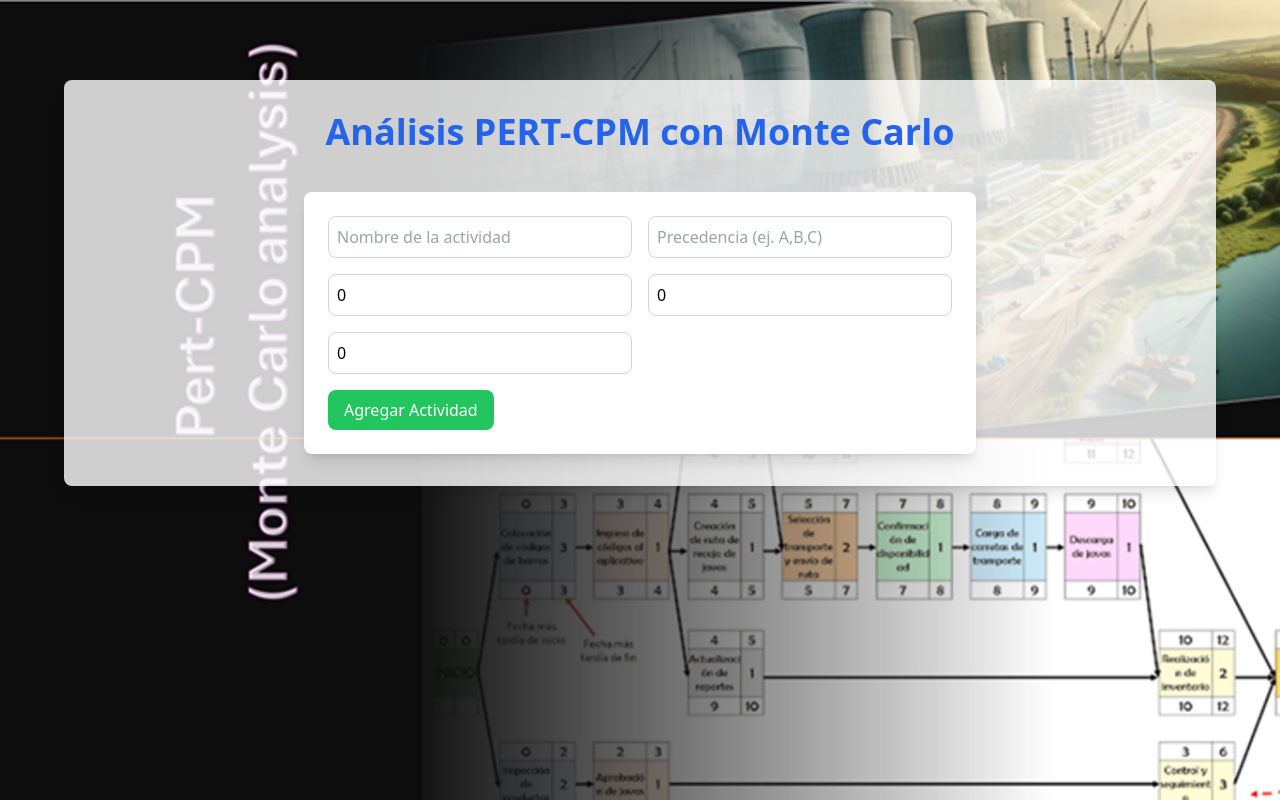
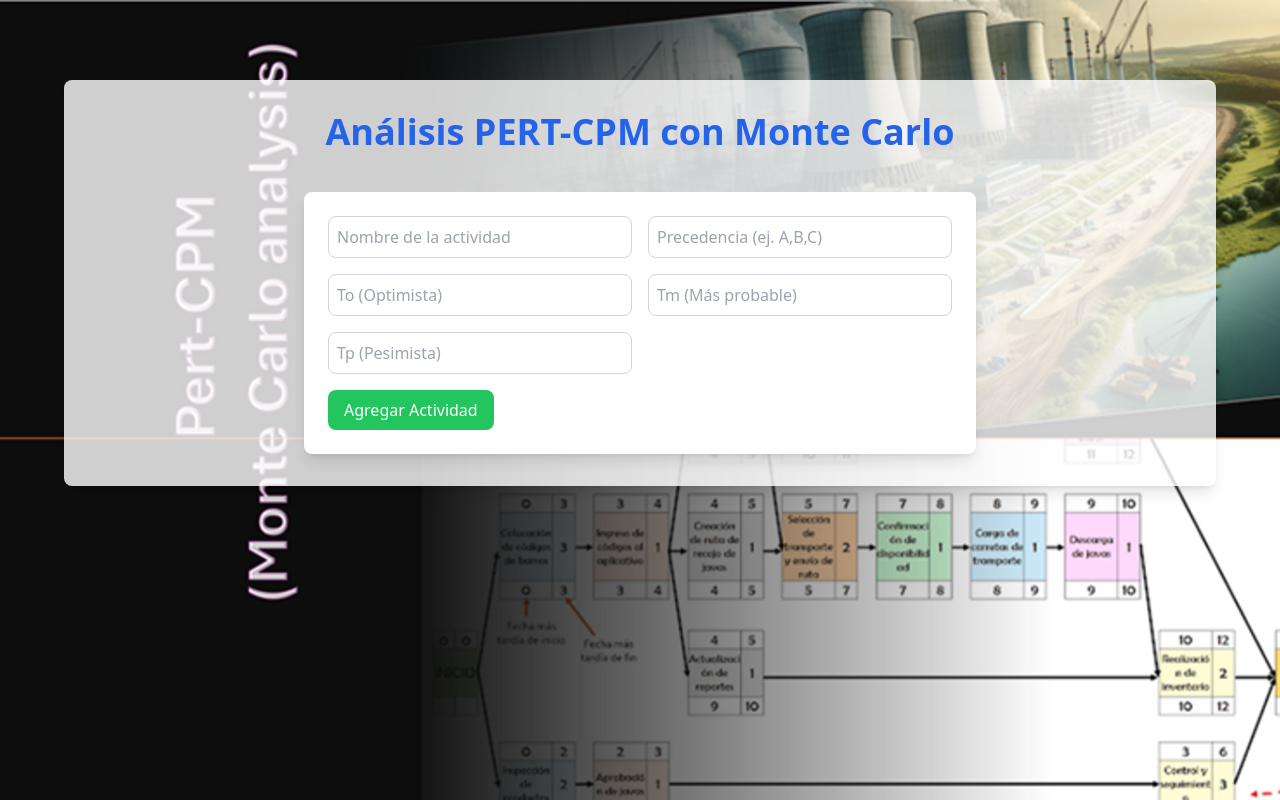
Before and after one commit to sergiorhvenetor/Montecarlo, a Next.js app: page / in a window 1280 px wide. Built offline with nearby package versions, Linux system fonts and the light colour scheme.

Commit message:
placeholder bug was corrected

```diff
--- a/src/app/comnponents/InputForm.tsx
+++ b/src/app/comnponents/InputForm.tsx
@@ -123,24 +123,24 @@ export default function InputForm({
           />
           <input
             type="number"
-            placeholder="To"
-            value={newActivity.to}
+            placeholder="To (Optimista)"
+            value={newActivity.to || ""}
             onChange={(e) => handleChange("to", parseFloat(e.target.value))}
             required
             className="border border-gray-300 rounded-lg p-2 focus:outline-none focus:ring-2 focus:ring-blue-500"
           />
           <input
             type="number"
-            placeholder="Tm"
-            value={newActivity.tm}
+            placeholder="Tm (Más probable)"
+            value={newActivity.tm || ""}
             onChange={(e) => handleChange("tm", parseFloat(e.target.value))}
             required
             className="border border-gray-300 rounded-lg p-2 focus:outline-none focus:ring-2 focus:ring-blue-500"
           />
           <input
             type="number"
-            placeholder="Tp"
-            value={newActivity.tp}
+            placeholder="Tp (Pesimista)"
+            value={newActivity.tp || ""}
             onChange={(e) => handleChange("tp", parseFloat(e.target.value))}
             required
             className="border border-gray-300 rounded-lg p-2 focus:outline-none focus:ring-2 focus:ring-blue-500"
--- a/src/app/comnponents/MonteCarloAnalysis.tsx
+++ b/src/app/comnponents/MonteCarloAnalysis.tsx
@@ -31,11 +31,11 @@ function getRandomPertDuration(to: number, tm: number, tp: number) {
 export default function MonteCarloAnalysis({
   activities,
   onReset,
-  onEdit, // Pasar la función para editar y volver al InputForm
+  onEdit,
 }: {
   activities: Activity[];
   onReset: () => void;
-  onEdit: (activities: Activity[]) => void; // Nuevo prop para manejar la edición
+  onEdit: (activities: Activity[]) => void;
 }) {
   const monteCarloIterations = 1000;
   const results: number[] = [];
@@ -247,6 +247,15 @@ export default function MonteCarloAnalysis({
   const { avgDuration, stdDev, percentiles, activitySummaries } =
     calculateMonteCarlo();
 
+  // Calcular desviación estándar del proyecto usando solo actividades críticas
+  const criticalPathStdDev = activityResults
+    .filter((activity) => activity.isCritical)
+    .reduce((acc, activity) => acc + activity.stdDeviation, 0);
+
+  const totalProjectDuration = Math.max(
+    ...activityResults.map((a) => a.earliestFinish)
+  );
+
   return (
     <div className="min-h-screen bg-cover max-w-[1300px] bg-no-repeat p-10">
       <div className="bg-white bg-opacity-80 p-8 rounded-lg shadow-lg max-w-6xl mx-auto">
@@ -262,9 +271,7 @@ export default function MonteCarloAnalysis({
                 <th className="px-2 py-2 md:px-4">Duración</th>
                 <th className="px-2 py-2 md:px-4">Desviación Estándar</th>
                 <th className="px-2 py-2 md:px-4">Inicio Temprano (ES)</th>
-                <th className="px-2 py-2 md:px-4">
-                  Finalización Temprana (EF)
-                </th>
+                <th className="px-2 py-2 md:px-4">Finalización Temprana (EF)</th>
                 <th className="px-2 py-2 md:px-4">Inicio Tardío (LS)</th>
                 <th className="px-2 py-2 md:px-4">Finalización Tardía (LF)</th>
                 <th className="px-2 py-2 md:px-4">Holgura Total</th>
@@ -310,54 +317,51 @@ export default function MonteCarloAnalysis({
               ))}
             </tbody>
           </table>
-          <div>
+
+          {/* Duración total y desviación estándar del proyecto */}
+          <div className="mt-4 text-lg font-semibold text-gray-800">
+            La duración del proyecto es: {totalProjectDuration.toFixed(2)} días con una desviación estándar basada en los tres puntos de: ±{criticalPathStdDev.toFixed(2)}
+          </div>
+
           <h3 className="text-2xl md:text-3xl font-bold my-6 text-center text-blue-600">
             Diagrama de Red
           </h3>
           <NetworkDiagram
             activities={activityResults.map((activity, index) => ({
-                id: `ID: ${index}`, // Generar un ID único si no tienes uno.
+              id: `ID: ${index}`,
               name: activity.name,
               precedence: activity.successors,
               duration: activity.duration,
-                to:
-                  activities.find((act) => act.name === activity.name)?.to || 0, // Asegúrate de extraer el valor correcto.
-                tm:
-                  activities.find((act) => act.name === activity.name)?.tm || 0,
-                tp:
-                  activities.find((act) => act.name === activity.name)?.tp || 0,
+              to: activities.find((act) => act.name === activity.name)?.to || 0,
+              tm: activities.find((act) => act.name === activity.name)?.tm || 0,
+              tp: activities.find((act) => act.name === activity.name)?.tp || 0,
               earliestStart: activity.earliestStart,
               earliestFinish: activity.earliestFinish,
               latestStart: activity.latestStart,
               latestFinish: activity.latestFinish,
               totalFloat: activity.totalFloat,
-                freeFloat: activity.totalFloat, // Puedes cambiar esta lógica según cómo se calcula el Free Float.
+              freeFloat: activity.totalFloat,
               isCritical: activity.isCritical,
               successors: activity.successors,
             }))}
           />
-          </div>
         </div>
 
         <h3 className="text-2xl md:text-3xl font-bold my-6 text-center text-blue-600">
           Resultados del Análisis Monte Carlo
         </h3>
         <p className="text-sm md:text-lg text-center mb-4">
-          <strong>Duración promedio del proyecto:</strong>{" "}
-          {avgDuration.toFixed(2)} días
+          <strong>Duración promedio del proyecto:</strong> {avgDuration.toFixed(2)} días
         </p>
         <p className="text-sm md:text-lg text-center mb-4">
-          <strong>Desviación estándar de las duraciones:</strong>{" "}
-          {stdDev.toFixed(2)} días
+          <strong>Desviación estándar de las duraciones:</strong> {stdDev.toFixed(2)} días
         </p>
         <p className="text-sm md:text-lg text-center mb-4">
-          <strong>Percentil 50 (Mediana):</strong> {percentiles(50).toFixed(2)}{" "}
-          días
+          <strong>Percentil 50 (Mediana):</strong> {percentiles(50).toFixed(2)} días
         </p>
         <p className="text-sm md:text-lg text-center mb-4">
           <strong>Percentil 90:</strong> {percentiles(90).toFixed(2)} días
         </p>
-
         <h4 className="text-2xl md:text-3xl font-bold my-4 text-center text-blue-600">
           Detalles de las Actividades (Monte Carlo)
         </h4>
```
Lines whose indentation alone changed are shown as unchanged.
